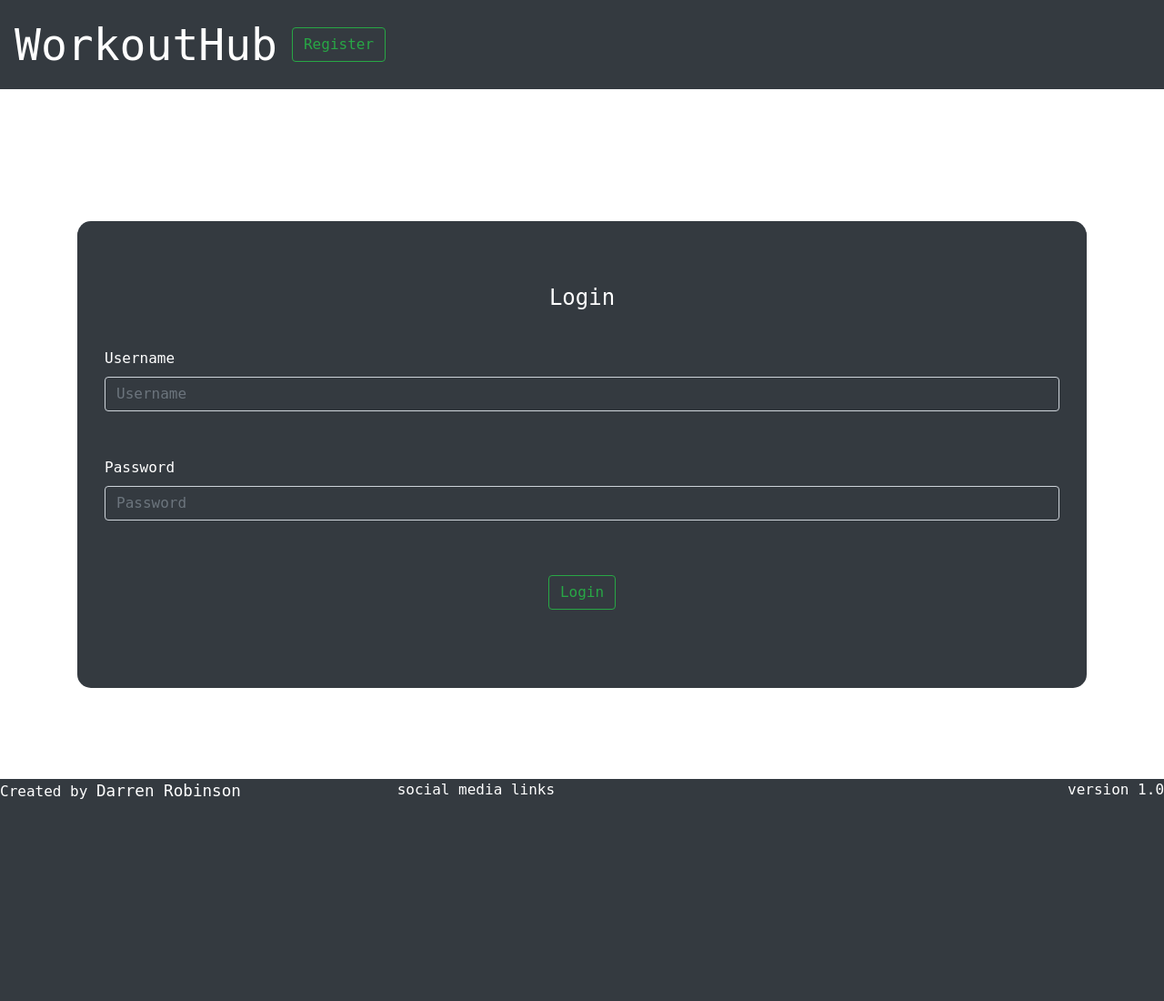
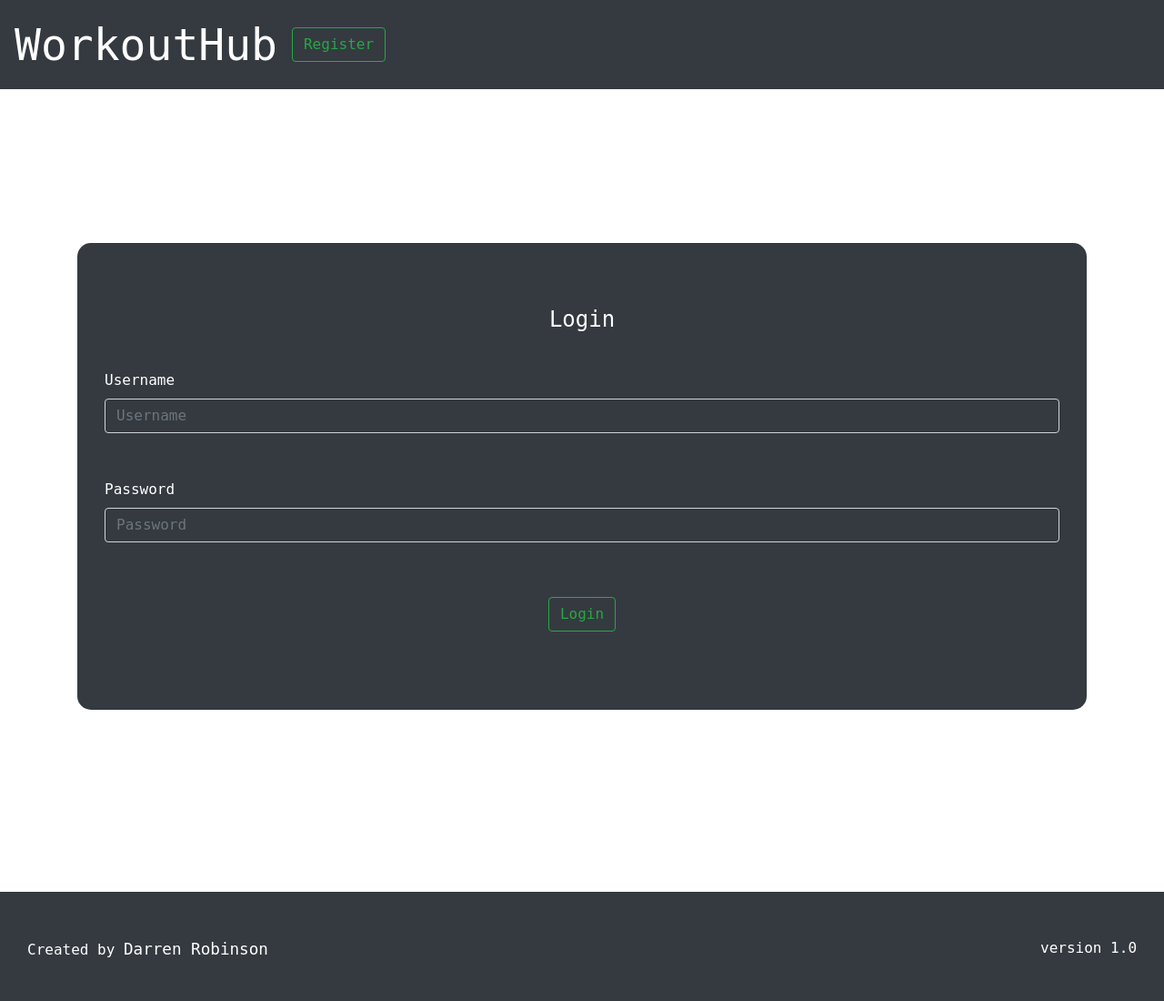
Before and after one commit to darrenrob25/workoutHub-Project, a Flask app: page / in a window 1280 px wide. Shown: the whole page at 91% size. Before the commit the page ends 878 px from the top, so only its background shows below. Run offline with Flask 2, Linux system fonts and the light colour scheme; some libraries are stand-ins or nearby versions; some web fonts are replaced.

Commit message:
Add: Styling to footer

```diff
--- a/workouthub/static/css/style.css
+++ b/workouthub/static/css/style.css
@@ -1,9 +1,14 @@
 @import url('https://fonts.googleapis.com/css2?family=Monofett&display=swap');
 @import url('https://fonts.googleapis.com/css2?family=Monofett&family=Red+Hat+Mono:ital,wght@0,300..700;1,300..700&display=swap');
+
+html, body {
+    height: 100%;
+}
 
 body {
     color:white;
     font-family: "Red Hat Mono", monospace;
+    display: Grid;
 }
 
 .navbar-brand{
@@ -23,8 +28,13 @@ body {
 }
 
 .footer{
-    height: 50px;
-    margin-top: 100px;
+    margin-top: 200px;
+    height: 120px;
+    grid-area: footer;
+    padding-top: 50px;
+    padding-left: 30px;
+    padding-right: 30px;
+    padding-bottom: 0;
 }
 
 .login-container{
--- a/workouthub/templates/base.html
+++ b/workouthub/templates/base.html
@@ -58,8 +58,8 @@
     <footer>
         <div class="footer bg-dark navbar-light">
             <div class="row">
-                <div class="col text-white text-left">Created by <a href="https://github.com/darrenrob25">Darren Robinson</a></div>
-                <div class="col text-white">social media links</div>
+                <div class="col text-white text-left">Created by <a href="https://github.com/darrenrob25" target="_blank">Darren Robinson</a></div>
+                <div class="col text-white"></div>
                 <div class="col text-white text-right">version 1.0</div>
             </div>
         </div>
```
